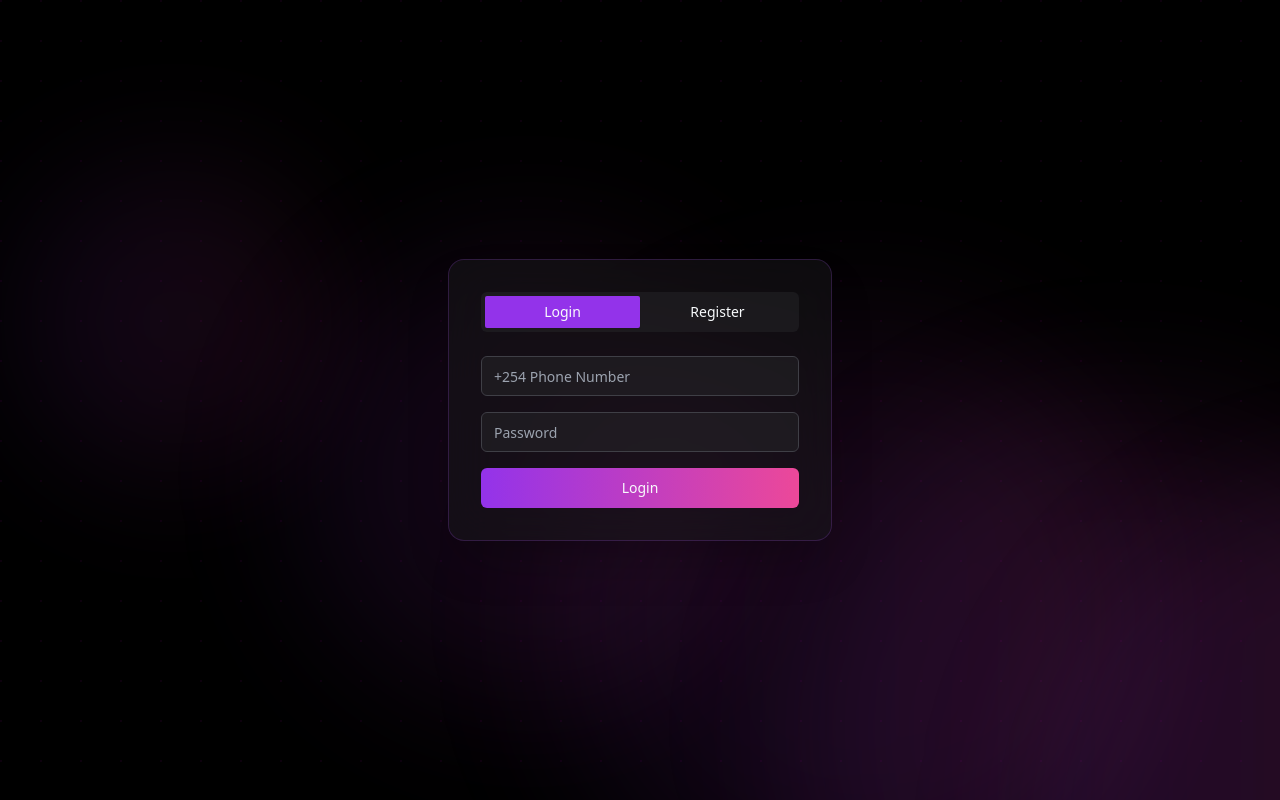
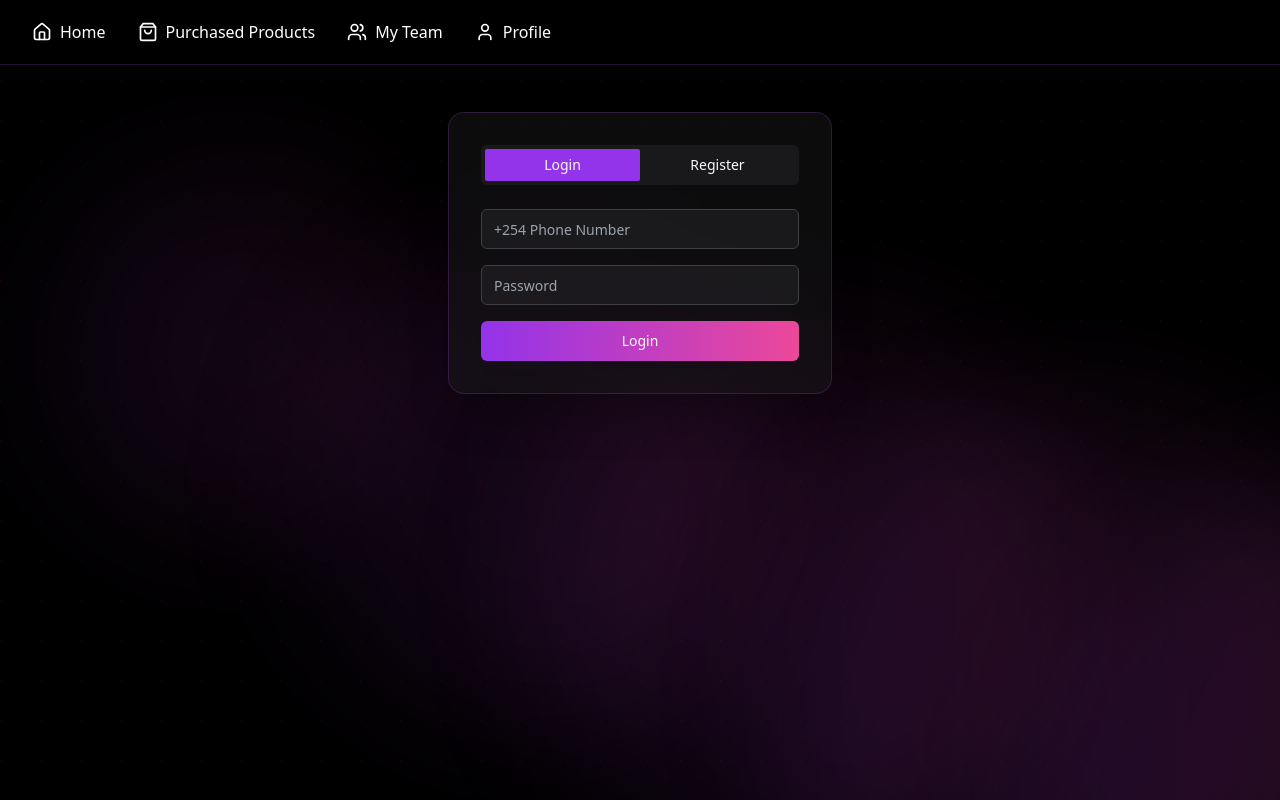
Before and after one commit to lictjj/investopedia-home, a React (Vite) app: page /auth in a window 1280 px wide. Built offline with nearby package versions, Linux system fonts and the light colour scheme.

Commit message:
Add navigation bar for pages
Implement a navigation bar to allow users to navigate between different pages in the application.
[skip gpt_engineer]

```diff
--- a/src/pages/Auth.tsx
+++ b/src/pages/Auth.tsx
@@ -5,6 +5,7 @@ import { Button } from "@/components/ui/button";
 import { useToast } from "@/components/ui/use-toast";
 import { useNavigate } from "react-router-dom";
 import { motion } from "framer-motion";
+import Navigation from "@/components/Navigation";
 
 const Auth = () => {
   const [phone, setPhone] = useState("");
@@ -52,7 +53,8 @@ const Auth = () => {
   };
 
   return (
-    <div className="min-h-screen bg-black flex items-center justify-center relative overflow-hidden">
+    <div className="min-h-screen bg-black flex flex-col relative overflow-hidden">
+      <Navigation />
       {/* Animated background elements */}
       {[...Array(5)].map((_, index) => (
         <motion.div
@@ -91,7 +93,7 @@ const Auth = () => {
         initial={{ opacity: 0, y: 20 }}
         animate={{ opacity: 1, y: 0 }}
         transition={{ duration: 0.5 }}
-        className="relative z-10 w-full max-w-md p-8"
+        className="relative z-10 w-full max-w-md p-8 mx-auto mt-20"
       >
         <div className="bg-zinc-900/50 backdrop-blur-xl rounded-2xl p-8 shadow-2xl border border-purple-500/20">
           <Tabs defaultValue="login" className="space-y-6">
```
